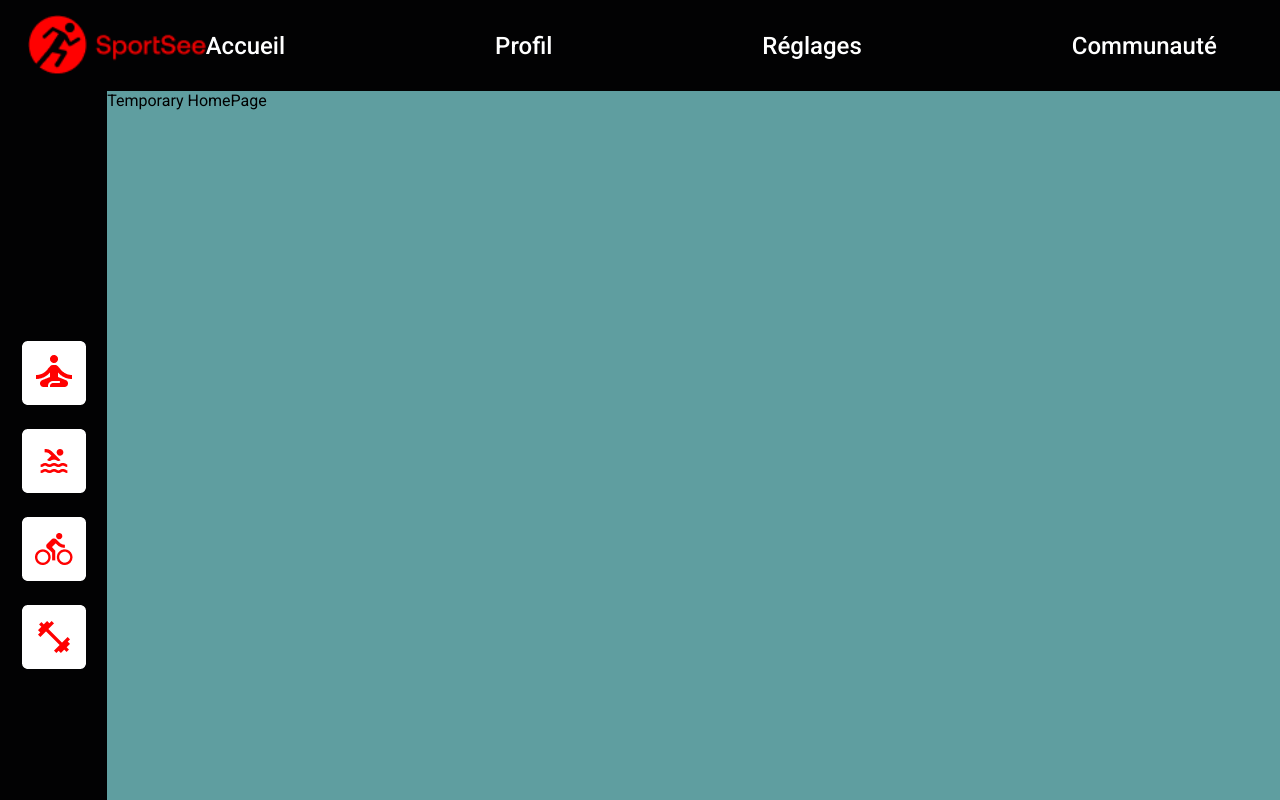
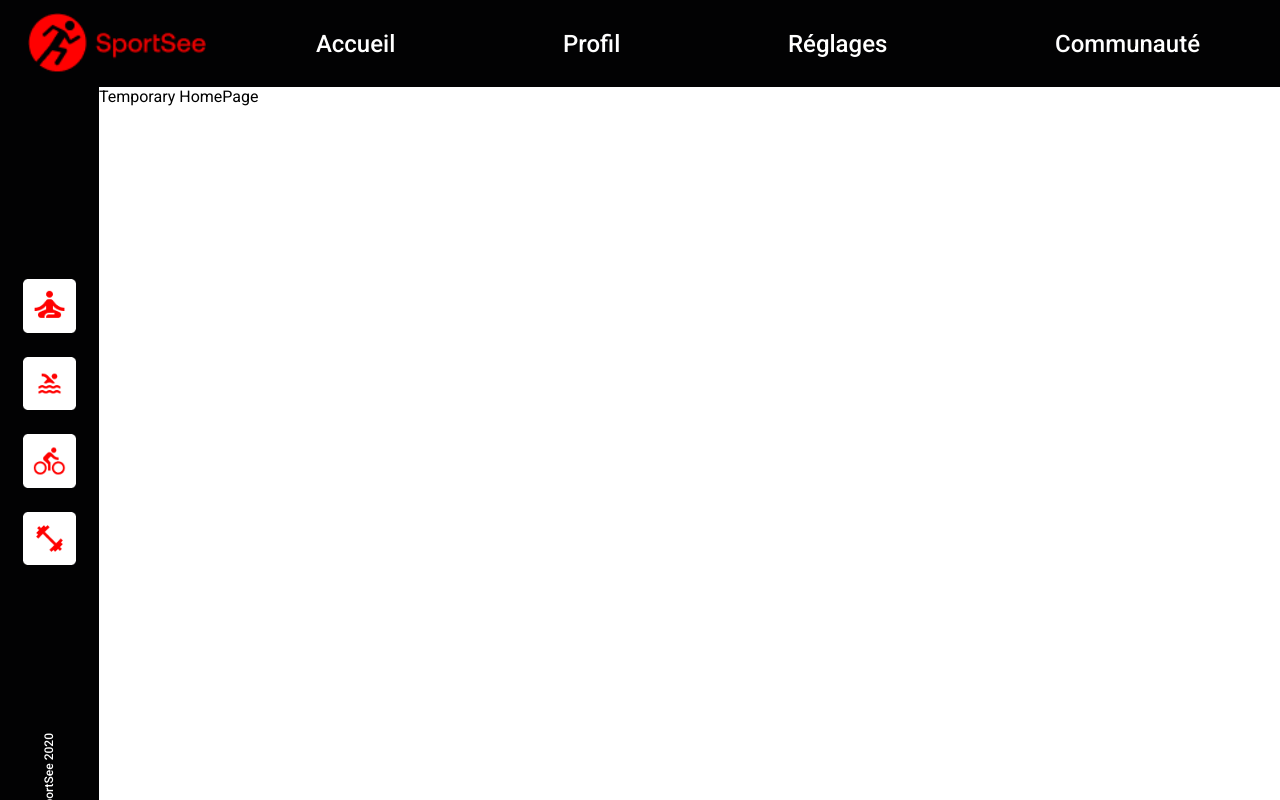
Before and after one commit to manuo1/OC-JS-REACT-P12, a React (Vite) app in the folder sportsee/frontend/sportsee/: page / in a window 1280 px wide. Shown: the top 800 px of the page. Built offline with nearby package versions, Linux system fonts and the light colour scheme.

Commit message:
feat(layout): adapt profile page layout for min screen width of 1024px (US#3)

```diff
--- a/sportsee/frontend/sportsee/src/pages/ProfilePage.jsx
+++ b/sportsee/frontend/sportsee/src/pages/ProfilePage.jsx
@@ -29,20 +29,33 @@ function ProfilePage() {
         <div className={styles.leftColumn}>
           <div className={styles.leftColumn__top}>leftColumn__top</div>
           <div className={styles.leftColumn__bottom}>
-            <div className={styles.leftColumn__bottom__left}>
+            <div className={styles.leftColumn__bottom__element}>
               leftColumn__bottom__left
-            </div>{" "}
-            <div className={styles.leftColumn__bottom__center}>
+            </div>
+            <div className={styles.leftColumn__bottom__element}>
               leftColumn__bottom__center
-            </div>{" "}
-            <div className={styles.leftColumn__bottom__right}>
+            </div>
+            <div className={styles.leftColumn__bottom__element}>
               leftColumn__bottom__right
             </div>
           </div>
         </div>
 
         <div className={styles.rightColumn}>
-          <div className={styles.rightColumn__center}>rightColumn__center</div>
+          <div className={styles.rightColumn__center}>
+            <div className={styles.rightColumn__center__element}>
+              leftColumn__bottom__left
+            </div>
+            <div className={styles.rightColumn__center__element}>
+              leftColumn__bottom__center
+            </div>
+            <div className={styles.rightColumn__center__element}>
+              leftColumn__bottom__right
+            </div>
+            <div className={styles.rightColumn__center__element}>
+              leftColumn__bottom__right
+            </div>
+          </div>
         </div>
       </div>
     </div>
--- a/sportsee/frontend/sportsee/src/pages/ProfilePage.module.scss
+++ b/sportsee/frontend/sportsee/src/pages/ProfilePage.module.scss
@@ -3,7 +3,10 @@
 .container {
   display: flex;
   flex-direction: column;
-  padding: 51px 108px;
+  padding: clamp(20px, -56.3077px + 7.4519vw, 51px)
+    clamp(40px, -83.0769px + 12.0192vw, 90px)
+    clamp(20px, -56.3077px + 7.4519vw, 51px)
+    clamp(50px, -92.7692px + 13.9423vw, 108px);
   width: 100%;
   height: 100%;
 }
@@ -31,9 +34,9 @@
   justify-content: space-between;
   width: 100%;
   height: 100%;
-  margin-top: 78px;
+  margin-top: clamp(40px, -53.5385px + 9.1346vw, 78px);
   max-height: 615px;
-  gap: 20px;
+  gap: 25px;
 }
 
 .leftColumn {
@@ -45,19 +48,15 @@
 }
 
 .rightColumn {
-  display: flex;
-  flex-direction: column;
-
   width: 23%;
   height: 100%;
-  // TODO REMOVE
-  background-color: chartreuse;
 }
 
 .leftColumn__top {
   height: 53%;
-  // TODO REMOVE
-  background-color: crimson;
+  background-color: crimson; // TODO REMOVE
+  box-shadow: 0px 2px 4px 0px #00000005;
+  border-radius: 5px;
 }
 
 .leftColumn__bottom {
@@ -68,10 +67,24 @@
   flex: 1;
 }
 
-.leftColumn__bottom__left,
-.leftColumn__bottom__center,
-.leftColumn__bottom__right {
+.leftColumn__bottom__element {
   width: 100%;
-  // TODO REMOVE
-  background-color: hotpink;
+  height: auto;
+  background-color: hotpink; // TODO REMOVE
+  box-shadow: 0px 2px 4px 0px #00000005;
+  border-radius: 5px;
 }
+
+.rightColumn__center {
+  display: flex;
+  flex-direction: column;
+  justify-content: space-between;
+  height: 100%;
+}
+
+.rightColumn__center__element {
+  background-color: hotpink; // TODO REMOVE
+  box-shadow: 0px 2px 4px 0px #00000005;
+  border-radius: 5px;
+  height: 20%;
+}
--- a/sportsee/frontend/sportsee/src/pages/common/Header.module.scss
+++ b/sportsee/frontend/sportsee/src/pages/common/Header.module.scss
@@ -4,7 +4,7 @@
   display: flex;
   justify-content: space-between;
   align-items: center;
-  height: 91px;
+  height: clamp(81px, 56.3846px + 2.4038vw, 91px);
   width: 100%;
 
   background-color: vars.$color-dark;
@@ -24,7 +24,7 @@
   display: flex;
   justify-content: space-between;
   padding-right: 80px;
-  gap: 210px;
+  gap: clamp(6.25rem, -10.6731rem + 26.4423vw, 13.125rem);
 }
 
 .link {
--- a/sportsee/frontend/sportsee/src/pages/common/Layout.module.scss
+++ b/sportsee/frontend/sportsee/src/pages/common/Layout.module.scss
@@ -4,27 +4,20 @@
   flex-direction: column;
 
   min-width: 1024px;
+  max-width: 1440px;
   min-height: 780px;
-  max-width: 1440px;
   margin: 0 auto;
 
-  overflow-x: hidden;
-
-  // TODO REMOVE
-  background-color: cadetblue;
-  // TODO REMOVE
-  height: 1024px;
+  height: clamp(48.75rem, 11.2115rem + 58.6538vw, 64rem);
 }
 
 .main {
   display: flex;
   flex-direction: row;
   flex: 1;
-  width: 100%;
-  height: 100%;
 }
 
 .content {
-  width: 100%;
-  height: 100%;
+  display: flex;
+  flex: 1;
 }
--- a/sportsee/frontend/sportsee/src/pages/common/Sidebar.jsx
+++ b/sportsee/frontend/sportsee/src/pages/common/Sidebar.jsx
@@ -11,16 +11,16 @@ const Sidebar = () => {
   return (
     <aside className={styles.container}>
       <nav className={styles.nav}>
-        <Link to="/yoga">
+        <Link to="/yoga" className={styles.link}>
           <img src={yogaIcon} alt="Yoga" />
         </Link>
-        <Link to="/natation">
+        <Link to="/natation" className={styles.link}>
           <img src={swimmingIcon} alt="Natation" />
         </Link>
-        <Link to="/cyclisme">
+        <Link to="/cyclisme" className={styles.link}>
           <img src={cyclingIcon} alt="Cyclisme" />
         </Link>
-        <Link to="/musculation">
+        <Link to="/musculation" className={styles.link}>
           <img src={weightIcon} alt="Musculation" />
         </Link>
       </nav>
--- a/sportsee/frontend/sportsee/src/pages/common/Sidebar.module.scss
+++ b/sportsee/frontend/sportsee/src/pages/common/Sidebar.module.scss
@@ -4,8 +4,9 @@
   display: flex;
   flex-direction: column;
   justify-content: space-between;
-  width: 117px;
+  width: clamp(70px, -45.6923px + 11.2981vw, 117px);
   background-color: vars.$color-dark;
+  height: 100%;
 }
 
 .nav {
@@ -13,7 +14,17 @@
   flex-direction: column;
   align-items: center;
   gap: 20px;
-  margin-top: 250px;
+  margin-top: clamp(6.25rem, -16.8269rem + 36.0577vw, 15.625rem);
+
+  .link {
+    width: 54%;
+    min-width: 50px;
+
+    img {
+      height: auto;
+      width: 100%;
+    }
+  }
 }
 
 .copyright {
--- a/sportsee/frontend/sportsee/src/styles/variables.scss
+++ b/sportsee/frontend/sportsee/src/styles/variables.scss
@@ -1,3 +1,4 @@
 $color-primary: #ff0000;
 $color-dark: #020203;
+$color-light: #fbfbfb;
 $color-white: #ffffff;
```
